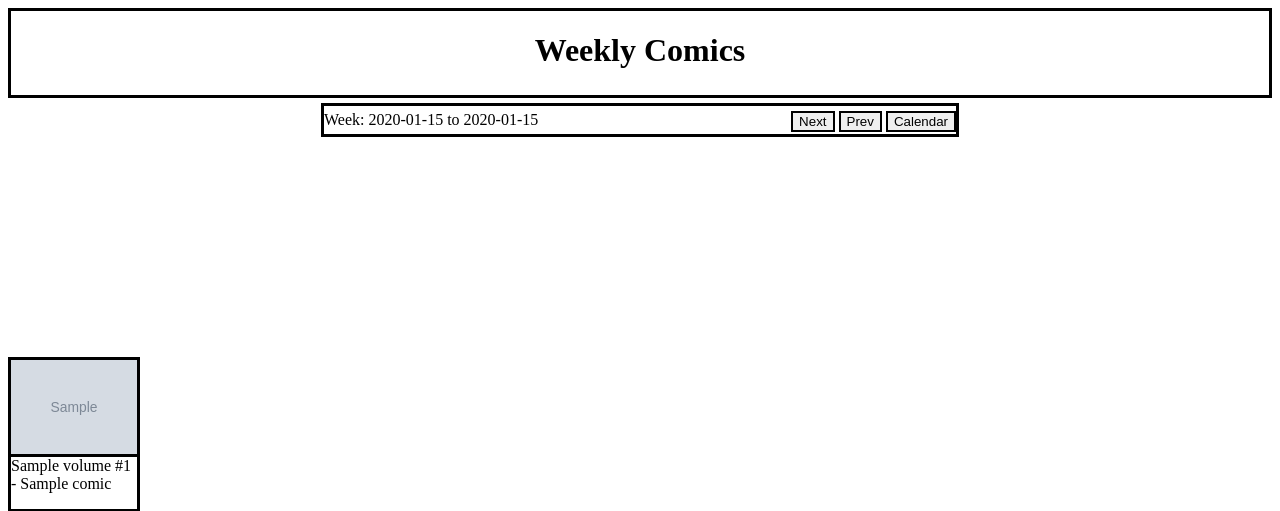
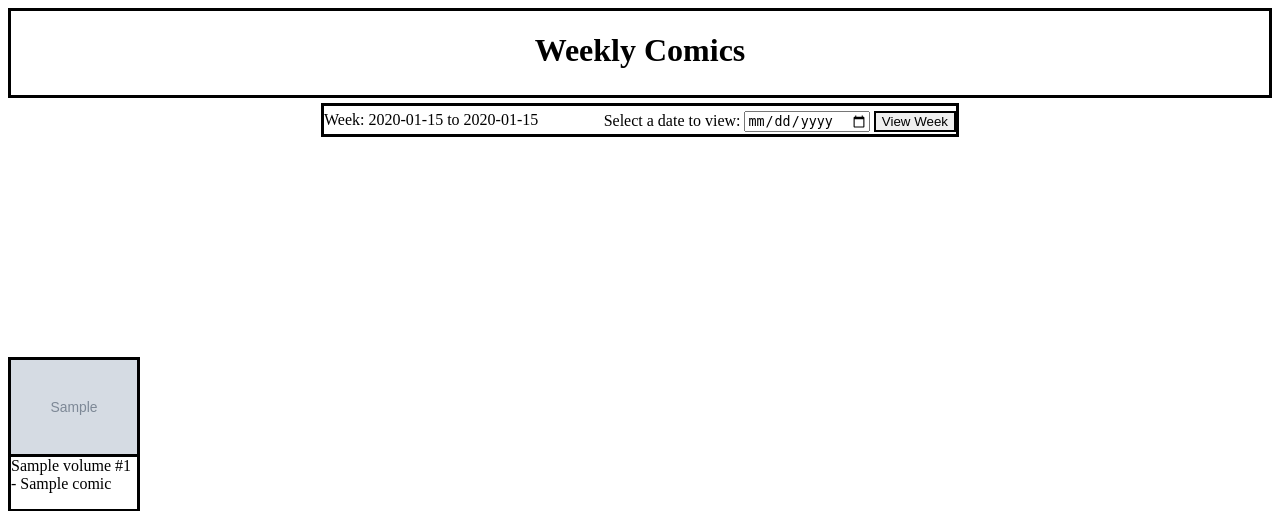
Before and after one commit to Alcor2814/AWT_Coursework, a Python web app: template templates/weekly.html in a window 1280 px wide. Shown: the top 511 px of the page. Run offline with Jinja, Linux system fonts and the light colour scheme; the template is opened without the code that fills it: most values are stand-ins (such as "Sample title", 1, 10 or a date in 2020); grey boxes marked "Sample" are stand-in pictures.

Commit message:
Adds calendar functionality to weekly

```diff
--- a/static/css/searching.css
+++ b/static/css/searching.css
@@ -1,7 +1,3 @@
-#weekly_buttons{
-	position:absolute;
-	right:0px;
-}
 .button{
 	border-style:solid;
 }
--- /dev/null
+++ b/static/css/weekly.css
@@ -0,0 +1,4 @@
+#calendar_form{
+	position:absolute;
+	right:0px;
+}
--- a/templates/weekly.html
+++ b/templates/weekly.html
@@ -2,6 +2,7 @@
 <head>
 	<link rel="stylesheet" href="{{ url_for('static', filename='css/stylesheet.css') }}">
 	<link rel="stylesheet" href="{{ url_for('static', filename='css/searching.css') }}">
+	<link rel="stylesheet" href="{{ url_for('static', filename='css/weekly.css') }}">
 </head>
 <div class="overall">
 	<div class="title">
@@ -10,9 +11,13 @@
 	<div class="search_bar">
 		<span>Week: {{dates[0]}} to {{dates[1]}}</span>
 		<span id="weekly_buttons">
-			<button type="button" class="button">Next</button>
-			<button type="button" class="button">Prev</button>
-			<button type="button" class="button">Calendar</button>
+			<form id="calendar_form" action="" method="POST">
+				<label for="calendar">Select a date to view:</label>
+				<input type="date" name="calendar" id="calendar" required>
+				<button type="submit" class="button" value="submit_week">
+						View Week
+				</button>
+			</form>
 		</span>
 	</div>
 	<div class="content" id="content">
```
Also changed, not shown: main.py (+20 -11 lines), var/database.db, 1 other file.
